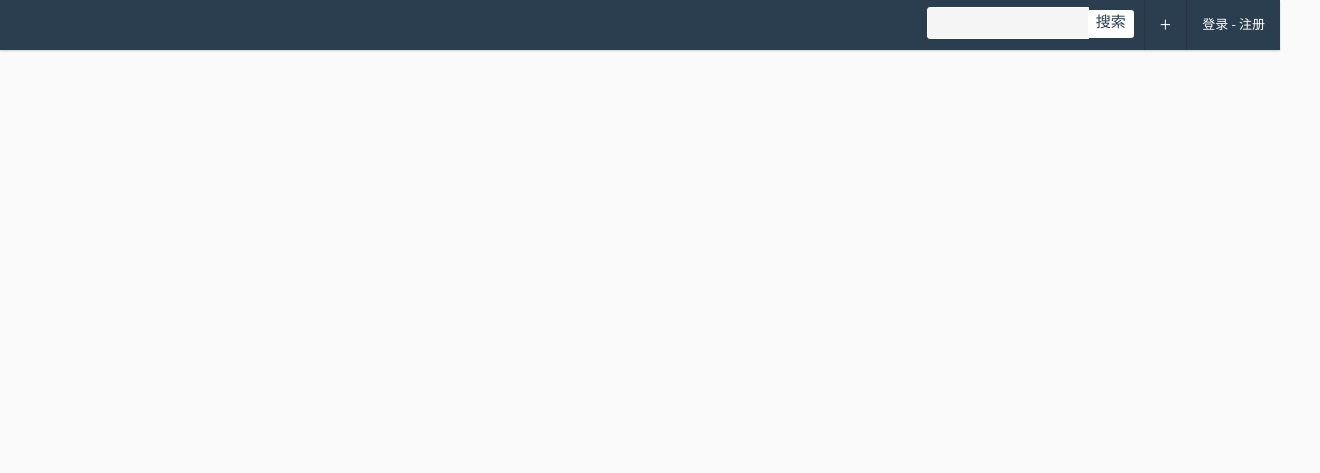
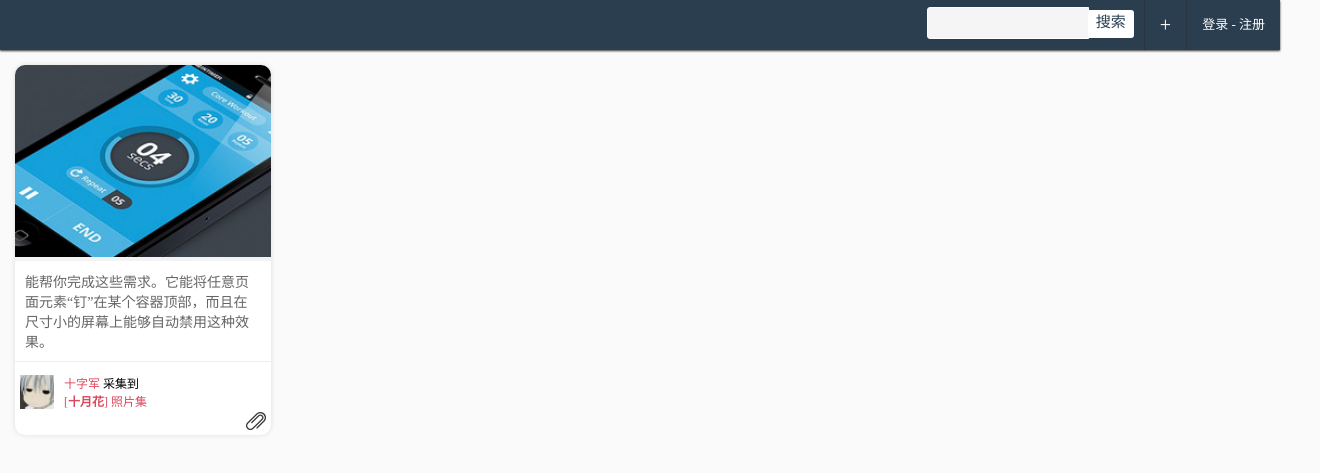
Before and after one commit to Iceoul/Pictures, a plain HTML site: page index.html in a window 1280 px wide. Shown: the whole page, 1320 px wide, since content can reach past the window. Drawn offline with nearby package versions, Linux system fonts and the light colour scheme.

Commit message:
codding
codding

```diff
--- a/index.html
+++ b/index.html
@@ -20,6 +20,7 @@
 
   </head>
   <body>
+    <!--header-->
     <header>
       <div class="logo"></div>
       <div class="pull-right">
@@ -33,26 +34,41 @@
         </div>
       </div>
     </header>
+    <!--header结束-->
+
+
     <div class="mainbody container">
       <div class="row">
+        <!--一个图片==================-->
         <div class="col">
           <div class="user-box">
-            <div class="">
-              <div class="profile-pic"><img src=""></div>
-              <div class="user-name"></div>
+              <div class="profile-pic">
+                <img src="pic.jpg" alt=""/>
+              </div>
+              <div class="pic-info">
+                能帮你完成这些需求。它能将任意页面元素“钉”在某个容器顶部，而且在尺寸小的屏幕上能够自动禁用这种效果。
+              </div>
+              <div class="user-name">
+                <a class="upic"><img src="userprofile.jpeg" alt=""/></a>
+                <div class="txt">
+                  <div class="inner">
+                    <div class="line"><a>十字军</a> 采集到</div>
+                    <div class="line"><a>[<b>十月花</b>] 照片集</a></div>
+                  </div>
+                  <div class="pull-right">
+                    <img src="attachment.png" alt="" />
+                  </div>
+                </div>
+                <!--图片信息-->
+              </div>
             </div>
-
           </div>
         </div>
-        <div class="col">
 
-        </div>
-        <div class="col">
+        <div class="col"></div>
+        <div class="col"></div>
+        <div class="col"></div>
 
-        </div>
-        <div class="col">
-
-        </div>
       </div>
     </div>
 
--- a/indexstyle.css
+++ b/indexstyle.css
@@ -19,8 +19,9 @@ header{
   margin: 0;
   min-width: 1024px;
   background-color: #2a3e50;
-  box-shadow: 0 1px 2px #ccc;
+  box-shadow: 0 1px 2px #333;
 
+  z-index: 9999999;
   position: fixed;
 }
 .logo{margin-left:20px;width: 140px;float: left;text-align: center;}
@@ -40,13 +41,28 @@ input{ height:30px; line-height: 30px; border-radius: 3px; padding:0 0 0 5px; ma
 .btn{ height:30px; line-height: 35px; border-radius: 3px; padding:4px 8px 8px 8px; margin:0 0 0-6px ; background-color: #fff;color: #2a3e50;font-size: 15px; cursor: pointer;}
 
 .right-box .search-box{ line-height: 40px;margin: 0; padding:0; }
-.right-box .search-box input{ border-top-right-radius: 0; border-bottom-right-radius: 0; width:;}
+.right-box .search-box input{ border-top-right-radius: 0; border-bottom-right-radius: 0; line-height: 14px;}
 .right-box .search-box .btn{ border-top-left-radius: 0; border-bottom-left-radius: 0;}
 .right-box .add-popup{ border-left:1px solid #293440; border-right:1px solid #293440; line-height: 50px; padding:0 15px;margin-left: 10px;font-size: 20px;}
 .right-box .state-box{ line-height: 50px; padding:0 15px;font-size: 13px; font-weight: normal;}
 .right-box .state-box a{ color: #fff; text-decoration: none;}
-.container{width: 100%; overflow: hidden; padding:0 20px}
+.container{width: 100%; overflow: hidden;}
 
 
-.col{width: 25%;height: auto; padding:5px;}
-.row{width:100%;}
+.col{width: 20%;height: auto; padding:5px;}
+.row{width:100%;margin: 0 10px;}
+
+.mainbody{top:60px;position: relative;}
+.user-box{border-radius: 10px;box-shadow:0 0px 5px #ddd; display: block;overflow: hidden;background-color: #fff;}
+.user-box .profile-pic{ width: 100%; display: block;background-color: #f3f3f3; }
+.user-box .profile-pic img{ width: 100%;}
+.user-box .pic-info{font-size:14px; font-weight: 400; color:#666;padding: 10px}
+.user-box .user-name{border-top: 1px #eee solid; height: 50px;padding: 5px;}
+.user-box .user-name .upic{width: 34px;height: 34px;margin: 8px 0;display: block;float: left;}
+.user-box .user-name .upic img{width: 100%}
+.user-box .user-name .txt{margin-left: 34px; height: 51px; padding: 8px 0 0 10px; line-height: 1.5; font-size: 12px;}
+.user-box .user-name .txt .inner{height: 37px;overflow: hidden;}
+.user-box .user-name .txt .inner .line {display: inline-block; width: 100%;}
+.user-box .user-name .txt .inner .line a{color: #dc485b;}
+
+.pull-right{float:right !important;}
```
Also changed, not shown: attachment.png (added), pic.jpg (added), userprofile.jpeg (added).
